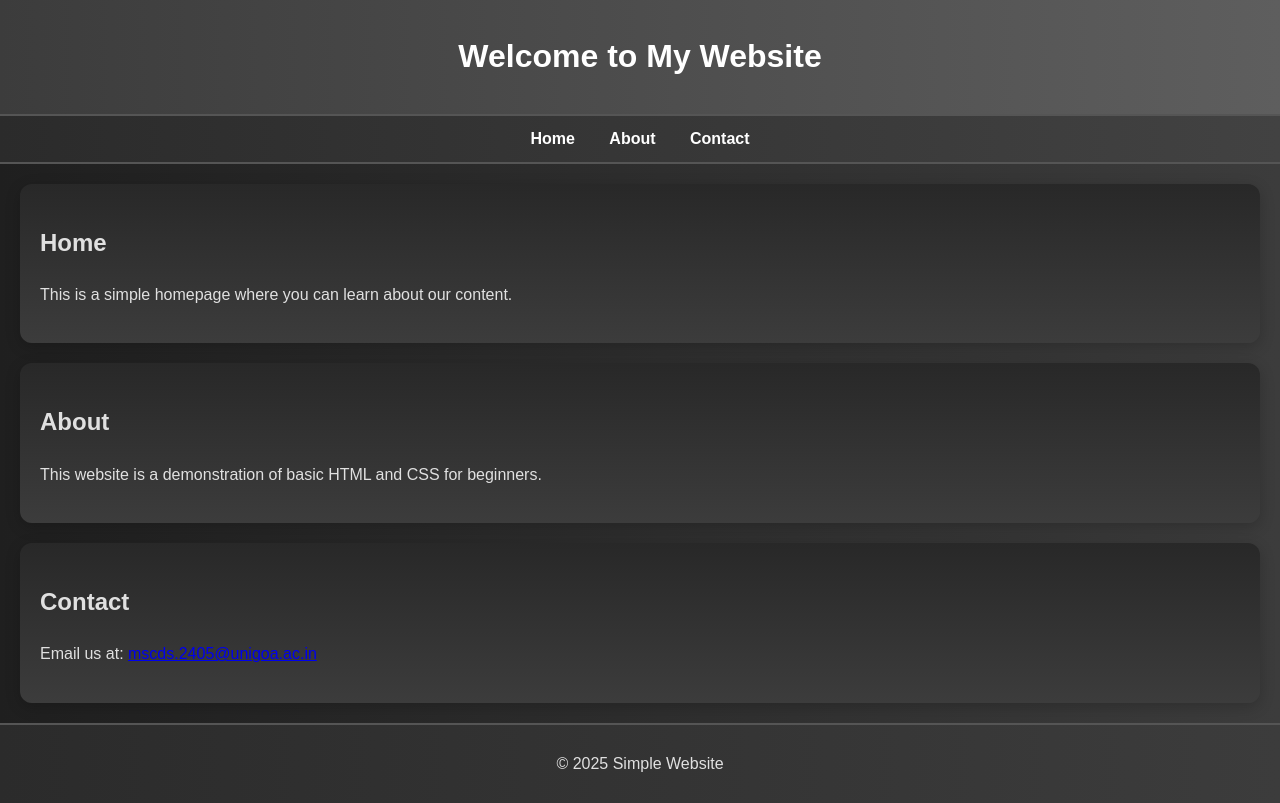
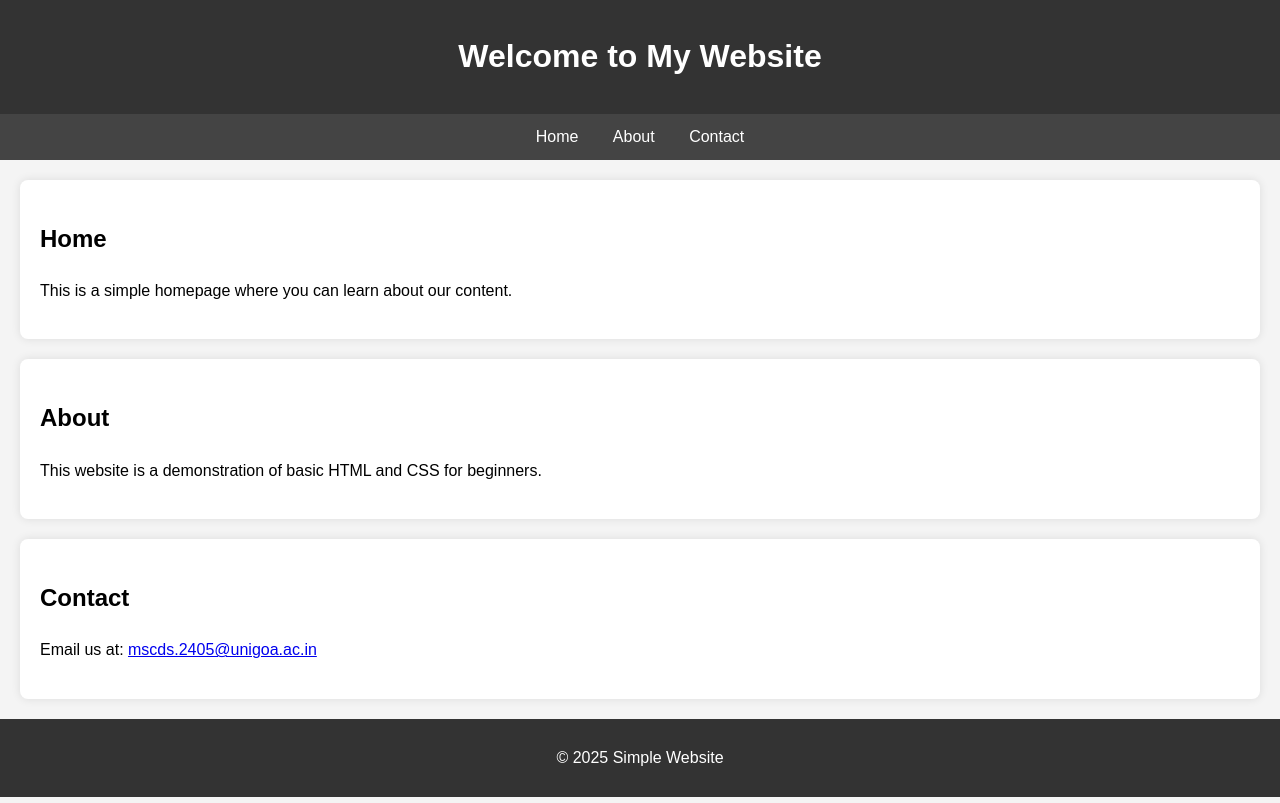
Before and after one commit to Disha-Savant/Disha-Savant.github.io, a plain HTML site: page index.html in a window 1280 px wide. Drawn offline with Linux system fonts and the light colour scheme.

Commit message:
Update index.html

```diff
--- a/index.html
+++ b/index.html
@@ -10,28 +10,24 @@
             margin: 0;
             padding: 0;
             line-height: 1.6;
-            background: linear-gradient(to right, #1f1f1f, #3c3c3c);
-            color: #e0e0e0;
+            background-color: #f4f4f4;
         }
         header {
-            background: linear-gradient(to right, #3c3c3c, #5e5e5e);
+            background: #333;
             color: #fff;
             padding: 10px 20px;
             text-align: center;
-            border-bottom: 2px solid #555;
         }
         nav {
-            background: linear-gradient(to right, #2b2b2b, #424242);
+            background: #444;
             color: #fff;
             text-align: center;
             padding: 10px;
-            border-bottom: 2px solid #555;
         }
         nav a {
             color: #fff;
             margin: 0 15px;
             text-decoration: none;
-            font-weight: bold;
         }
         nav a:hover {
             text-decoration: underline;
@@ -39,16 +35,15 @@
         section {
             padding: 20px;
             margin: 20px;
-            background: linear-gradient(to bottom, #282828, #3c3c3c);
-            border-radius: 12px;
-            box-shadow: 0 4px 15px rgba(0, 0, 0, 0.2);
+            background: #fff;
+            border-radius: 8px;
+            box-shadow: 0 0 10px rgba(0, 0, 0, 0.1);
         }
         footer {
             text-align: center;
             padding: 10px;
-            background: linear-gradient(to right, #2b2b2b, #3c3c3c);
-            color: #e0e0e0;
-            border-top: 2px solid #555;
+            background: #333;
+            color: #fff;
         }
     </style>
 </head>
```
